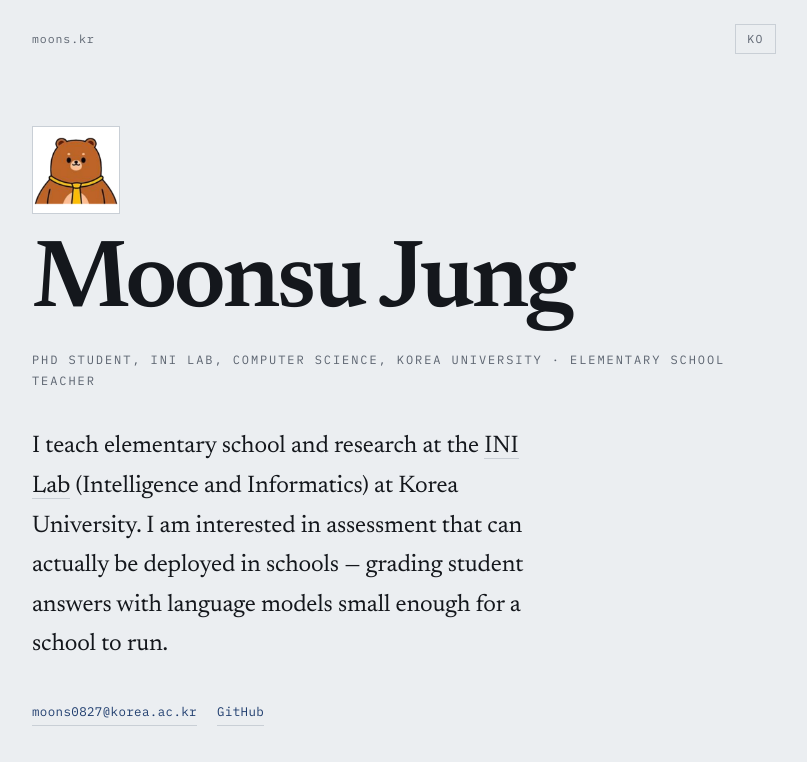
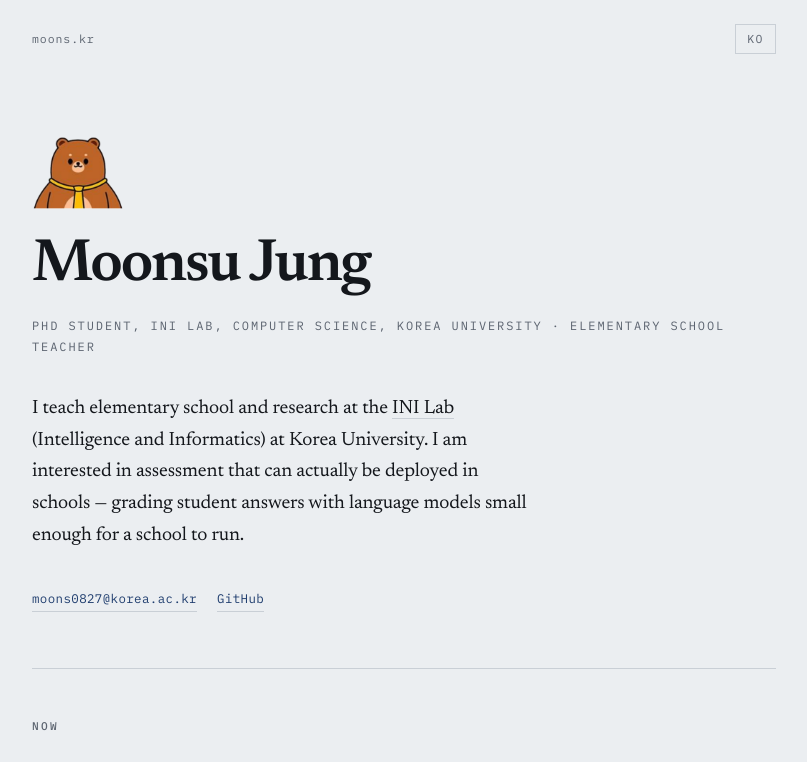
Before and after one commit to Moons0827/moons0827.github.io, a plain HTML site: page index.html in a window 1280 px wide. Shown: the top 762 px of the page, without its empty margins (236-1043 px from the left). Drawn offline with Linux system fonts and the light colour scheme; a web font is replaced by a local one.

Commit message:
Add files via upload

```diff
--- a/index.html
+++ b/index.html
@@ -76,19 +76,17 @@
   .hero h1{
     font-family:var(--display);
     font-weight:600;
-    font-size:clamp(3.25rem,12vw,6rem);
+    font-size:clamp(2.5rem,8vw,3.75rem);
     line-height:.95;
     letter-spacing:-0.035em;
     margin:0;
   }
   .avatar{
     display:block;
-    width:88px;
-    height:88px;
-    object-fit:cover;
-    background:#fff;
-    border:1px solid var(--rule);
-    margin-bottom:1.5rem;
+    width:92px;
+    height:92px;
+    object-fit:contain;
+    margin-bottom:1.25rem;
   }
 
   .role{
@@ -101,10 +99,10 @@
   }
   .bio{
     font-family:var(--display);
-    font-size:clamp(1.2rem,3.4vw,1.5rem);
+    font-size:clamp(1.05rem,2.6vw,1.2rem);
     line-height:1.65;
     margin-top:2.25rem;
-    max-width:38ch;
+    max-width:46ch;
   }
 
   .bio a{
```
